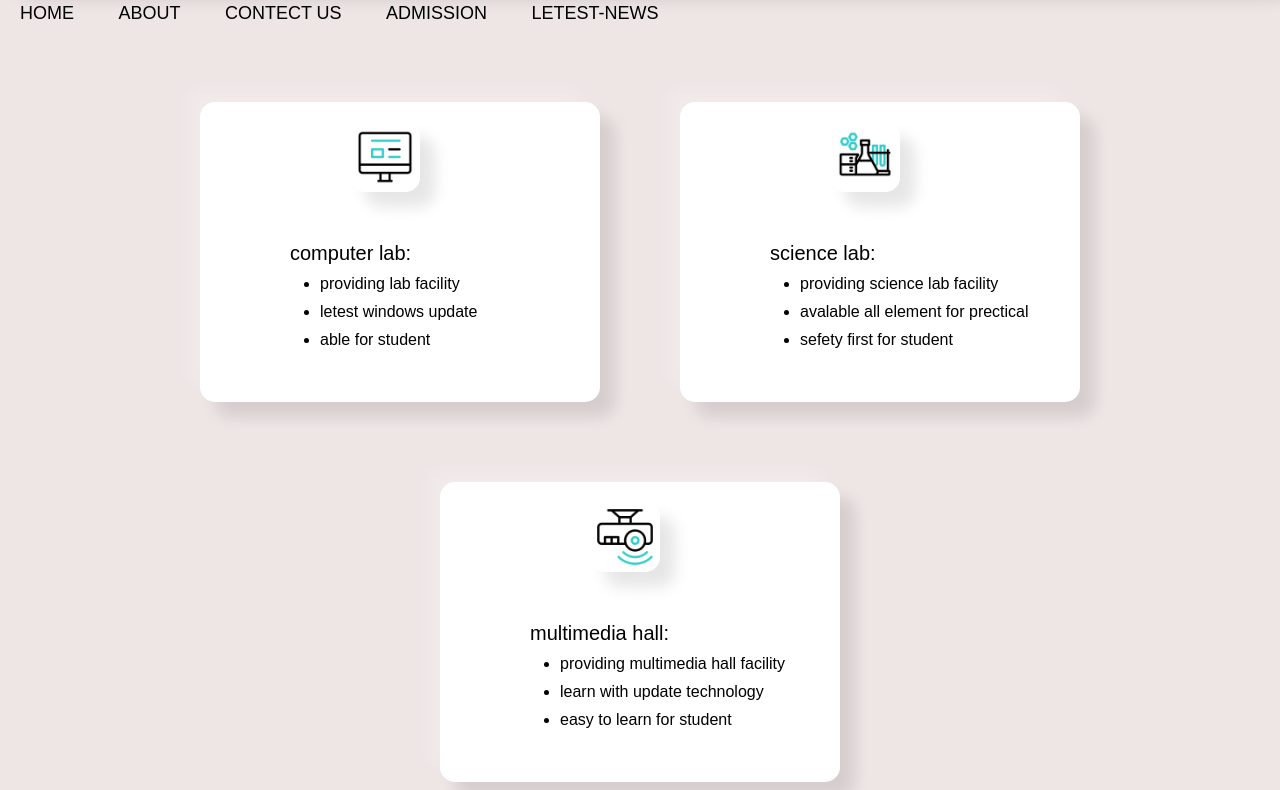
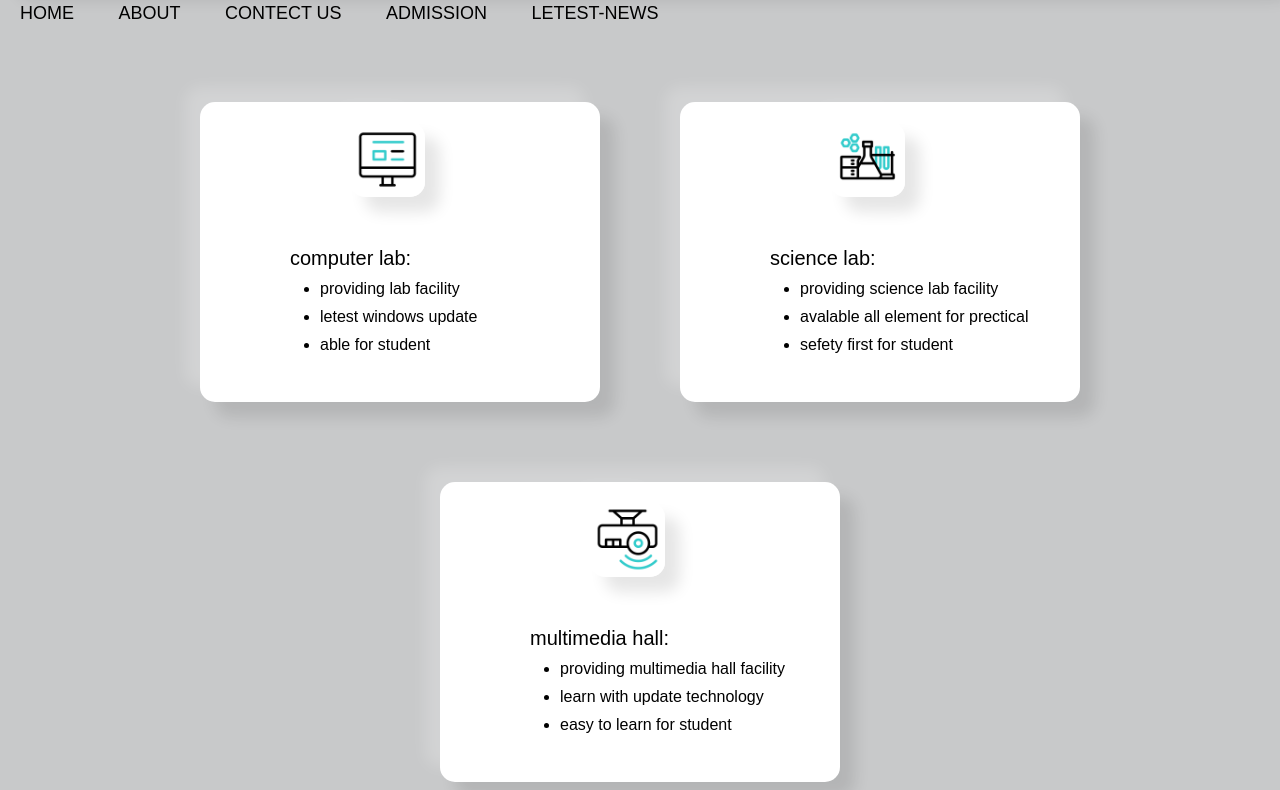
Before and after one commit to zeeshan91kharadi/city-high-school, a plain HTML site: page index.html in a window 1280 px wide. Shown: the part 91-881 px from the top of the page. Drawn offline with Linux system fonts and the light colour scheme; a script that the page names is missing.

Commit message:
Update cityhigh.css

```diff
--- a/cityhigh.css
+++ b/cityhigh.css
@@ -35,7 +35,7 @@ header{
     15px 15px 15px rgb(0,0,0,0.1);
 }
 body{
-    background: #eee5e5;
+    background: #c8c9ca;
     }
 *{
     margin: 0;
@@ -109,8 +109,8 @@ nav li a{
 
 .highlight img{
 
-  width: 70px;
-  height: 70px;
+  width: 75px;
+  height: 75px;
    border: solid black 0px;
    border-radius: 10px;
    position: relative;
@@ -125,8 +125,8 @@ nav li a{
 
 }
 .highlight1 img{
-    width: 70px;
-    height: 70px;
+    width: 75px;
+    height: 75px;
     border: solid black 0px;
     border-radius: 10px;
     position: relative;
@@ -143,8 +143,8 @@ nav li a{
 
 }
 .highlight2 img{
-    width: 70px;
-    height: 70px;
+    width: 75px;
+    height: 75px;
     border: solid black 0px;
     border-radius: 10px;
     position: relative;
@@ -498,7 +498,7 @@ form{
     align-items: center;
     justify-content: center;
     margin-top: 5vh;
-    color: #3b3b3b;
+    background: #c8c9ca;
 
 }
 .formelement{
@@ -519,7 +519,7 @@ form{
     margin: 0;
     padding: 0;
     width: auto;
-    background-color: #eee5e5;
+    background: #c8c9ca;
 }
 
 
@@ -549,13 +549,14 @@ form label{
 }
 form input{
     width: 38vh;
+    height: 30px;
     padding: 7px;
     border: none;
     border-radius: 6px;
     box-shadow:  15px 15px 15px rgba(212, 201, 201, 0.711),
     15px 15px 15px rgba(255, 255, 255, 0.573);
     outline: none;
-    background-color: #eee5e5;
+    background: #c8c9ca;
 
 }
 input[type="submit"] {
@@ -564,7 +565,7 @@ input[type="submit"] {
     height: 35px;
     margin-top: 4vh;
     border: none;
-    background-color: #3b3b3b;
+    background: #c8c9ca;
     font-size: 18px;
     cursor: pointer;
 
```
